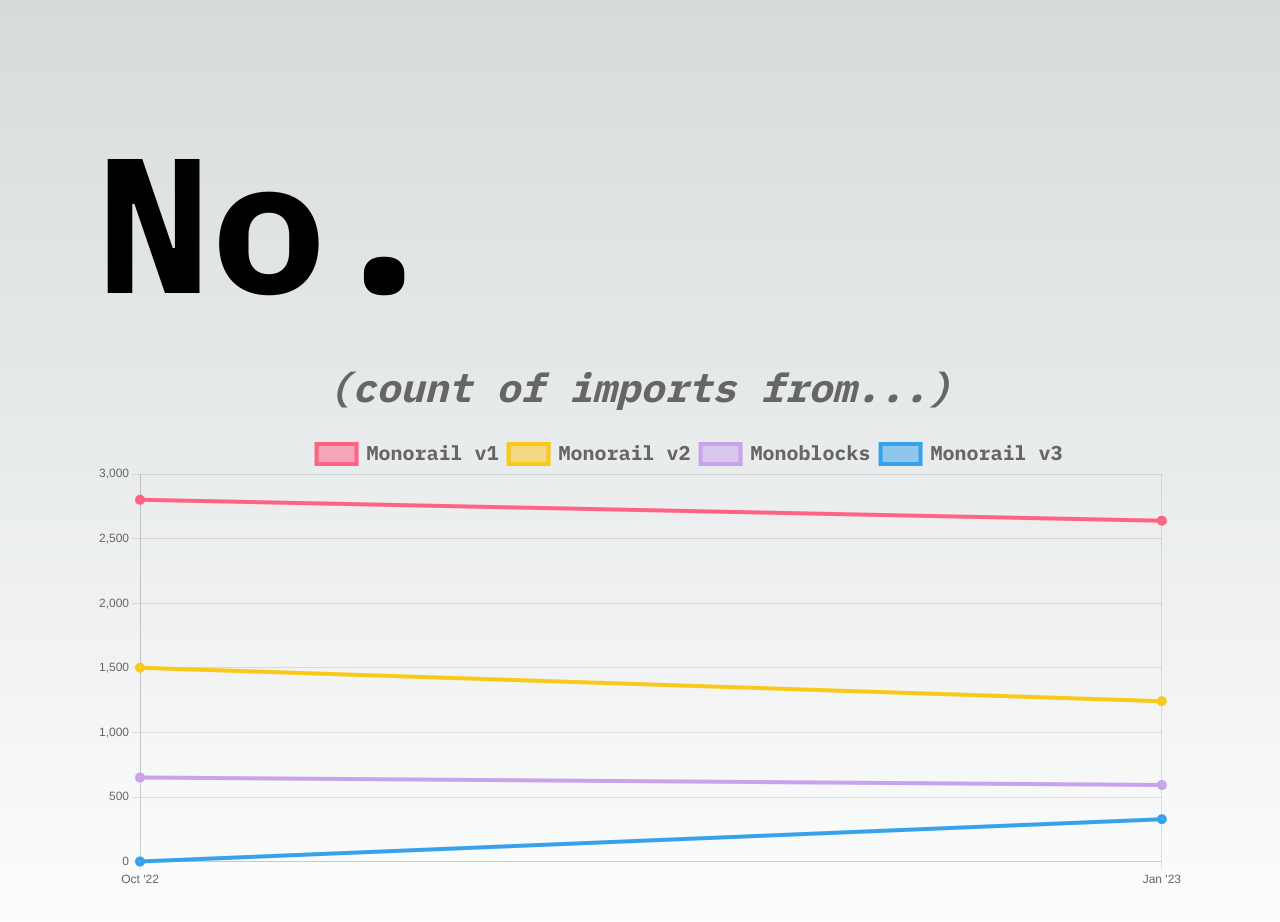
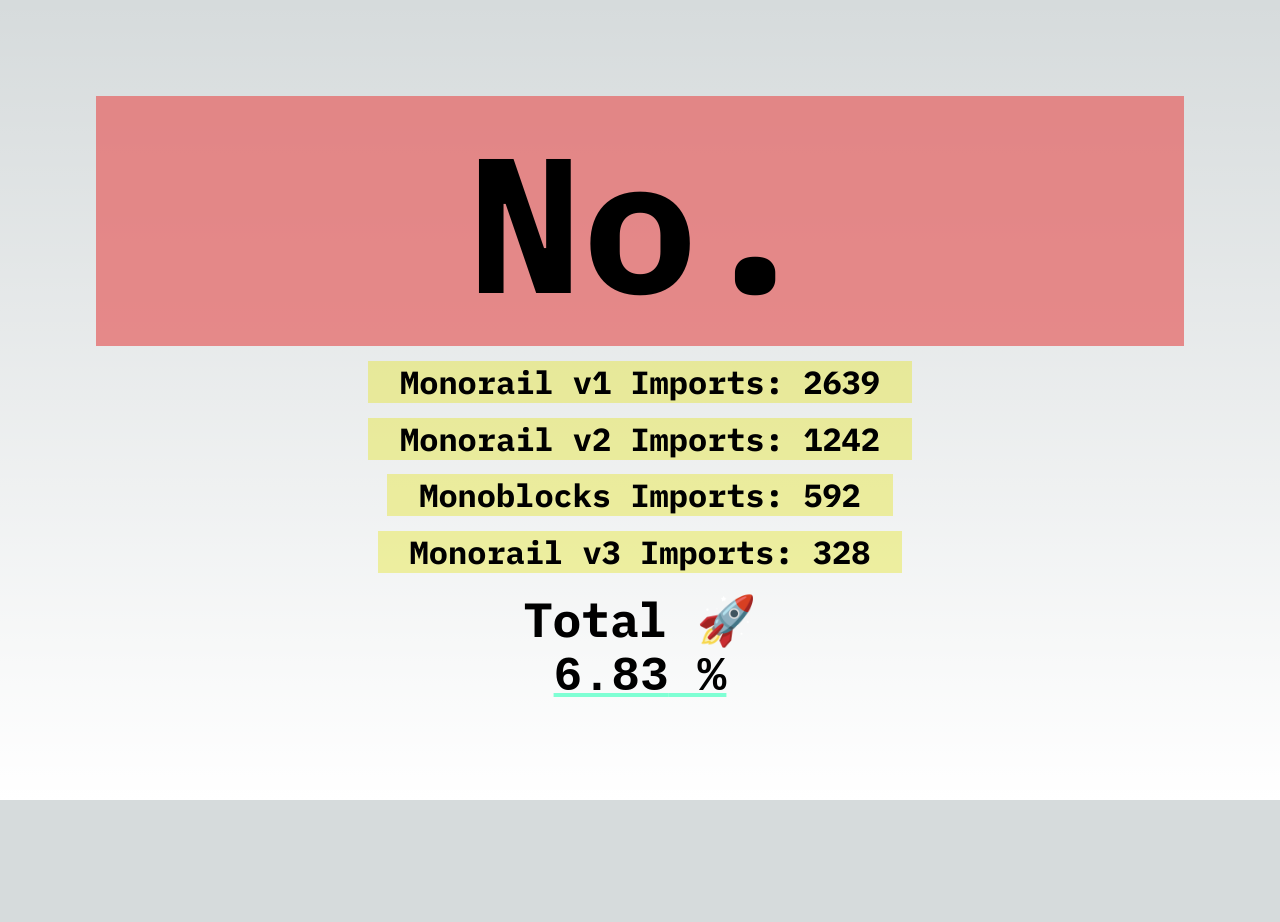
Before and after one commit to newswim/arewemonorailyet.com, a Next.js app: page / in a window 1280 px wide. Shown: the top 922 px of the page. After the commit the page ends 800 px from the top, so only its background shows below. Built offline with nearby package versions, Linux system fonts and the light colour scheme.

Commit message:
simplify

```diff
--- a/package.json
+++ b/package.json
@@ -13,12 +13,10 @@
     "@types/node": "18.11.18",
     "@types/react": "18.0.27",
     "@types/react-dom": "18.0.10",
-    "chart.js": "^4.2.0",
     "eslint": "8.32.0",
     "eslint-config-next": "13.1.5",
     "next": "13.1.5",
     "react": "18.2.0",
-    "react-chartjs-2": "^5.2.0",
     "react-dom": "18.2.0",
     "typescript": "4.9.4"
   }
--- a/src/app/page.module.css
+++ b/src/app/page.module.css
@@ -8,17 +8,29 @@
 }
 
 .no {
-  display: inherit;
-  justify-content: inherit;
-  align-items: inherit;
+  display: block;
+  width: 100%;
+  text-align: center;
   font-size: 12rem;
-  max-width: var(--max-width);
-  width: 100%;
-  z-index: 2;
-  font-family: var(--font-plex);
+  background-color: #e56969bf;
 }
 
 .chart_wrapper {
-  font-family: var(--font-plex);
   max-width: 80rem;
 }
+
+.part {
+  font-size: 2rem;
+  padding: 0 1em;
+  background-color: #e2e21863;
+}
+
+.total {
+  font-size: 3rem;
+}
+
+.total pre {
+  text-decoration: underline;
+  text-decoration-color: aquamarine;
+  text-align: center;
+}
--- a/src/app/page.tsx
+++ b/src/app/page.tsx
@@ -1,13 +1,27 @@
 'use client'
 
-import { MonorailChart } from '@/components/Chart'
 import styles from './page.module.css'
 
 export default function Home() {
   return (
     <main className={styles.main}>
       <h1 className={styles.no}>No.</h1>
-      <MonorailChart />
+      <h2 className={styles.part}>Monorail v1 Imports: {monorailv1}</h2>
+      <h2 className={styles.part}>Monorail v2 Imports: {monorailv2}</h2>
+      <h2 className={styles.part}>Monoblocks Imports: {monoblocks}</h2>
+      <h2 className={styles.part}>Monorail v3 Imports: {monorailv3}</h2>
+      <h3 className={styles.total}>
+        Total 🚀
+        <pre>{(percentage * 100).toFixed(2)} %</pre>
+      </h3>
     </main>
   )
 }
+
+const monorailv1 = 2639
+const monorailv2 = 1242
+const monoblocks = 592
+const monorailv3 = 328
+
+const percentage =
+  monorailv3 / (monorailv1 + monorailv2 + monoblocks + monorailv3)
--- a/src/components/Chart.tsx
+++ b/src/components/Chart.tsx
@@ -1,100 +1,101 @@
-import {
-  Chart as ChartJS,
-  CategoryScale,
-  LinearScale,
-  PointElement,
-  LineElement,
-  Title,
-  Tooltip,
-  Legend,
-  ChartData,
-  Filler,
-} from 'chart.js'
-import { Line } from 'react-chartjs-2'
-import { plex } from './font'
+export default function Ignore() {}
+// import {
+//   Chart as ChartJS,
+//   CategoryScale,
+//   LinearScale,
+//   PointElement,
+//   LineElement,
+//   Title,
+//   Tooltip,
+//   Legend,
+//   ChartData,
+//   Filler,
+// } from 'chart.js'
+// import { Line } from 'react-chartjs-2'
+// import { plex } from './font'
 
-export const MonorailChart = () => {
-  return <Line options={options} data={data} />
-}
+// export const MonorailChart = () => {
+//   return <Line options={options} data={data} />
+// }
 
-ChartJS.register(
-  CategoryScale,
-  LinearScale,
-  PointElement,
-  LineElement,
-  Title,
-  Tooltip,
-  Legend,
-  Filler
-)
+// ChartJS.register(
+//   CategoryScale,
+//   LinearScale,
+//   PointElement,
+//   LineElement,
+//   Title,
+//   Tooltip,
+//   Legend,
+//   Filler
+// )
 
-const options = {
-  responsive: true,
-  borderWidth: 4,
-  plugins: {
-    filler: {
-      drawTime: 'beforeDatasetDraw' as const,
-      propagate: true,
-    },
-    legend: {
-      position: 'top' as const,
-      labels: {
-        font: {
-          size: 20,
-          family: plex.style.fontFamily,
-        },
-      },
-    },
-    title: {
-      display: true,
-      text: '(count of imports from...)',
-      padding: 20,
-      font: {
-        size: 40,
-        family: plex.style.fontFamily,
-        style: 'italic' as const,
-      },
-    },
-  },
-}
+// const options = {
+//   responsive: true,
+//   borderWidth: 4,
+//   plugins: {
+//     filler: {
+//       drawTime: 'beforeDatasetDraw' as const,
+//       propagate: true,
+//     },
+//     legend: {
+//       position: 'top' as const,
+//       labels: {
+//         font: {
+//           size: 20,
+//           family: plex.style.fontFamily,
+//         },
+//       },
+//     },
+//     title: {
+//       display: true,
+//       text: '(count of imports from...)',
+//       padding: 20,
+//       font: {
+//         size: 40,
+//         family: plex.style.fontFamily,
+//         style: 'italic' as const,
+//       },
+//     },
+//   },
+// }
 
-const labels = ["Oct '22", "Jan '23"]
+// const labels = ["Oct '22", "Jan '23"]
 
-const data: ChartData<'line'> = {
-  labels,
-  datasets: [
-    {
-      label: 'Monorail v1',
-      data: [2800, 2639],
-      borderColor: 'rgb(255, 99, 132)',
-      backgroundColor: 'rgba(255, 99, 132, 0.5)',
-      // fill: 'stack',
-    },
-    {
-      label: 'Monorail v2',
-      data: [1500, 1242],
-      borderColor: 'rgb(250, 200, 25)',
-      backgroundColor: 'rgba(250, 200, 25, 0.5)',
-      // fill: 'stack',
-    },
-    {
-      label: 'Monoblocks',
-      data: [650, 592],
-      borderColor: 'rgb(200, 162, 235)',
-      backgroundColor: 'rgba(200, 162, 235, 0.5)',
-      // fill: 'stack',
-    },
-    {
-      label: 'Monorail v3',
-      data: [0, 328],
-      borderColor: 'rgb(53, 162, 235)',
-      backgroundColor: 'rgba(53, 162, 235, 0.5)',
-      // fill: 'stack',
-    },
-  ],
-}
+// const data: ChartData<'line'> = {
+//   labels,
+//   datasets: [
+//     {
+//       label: 'Monorail v1',
+//       data: [2800, 2639],
+//       borderColor: 'rgb(255, 99, 132)',
+//       backgroundColor: 'rgba(255, 99, 132, 0.5)',
+//       // fill: 'stack',
+//     },
+//     {
+//       label: 'Monorail v2',
+//       data: [1500, 1242],
+//       borderColor: 'rgb(250, 200, 25)',
+//       backgroundColor: 'rgba(250, 200, 25, 0.5)',
+//       // fill: 'stack',
+//     },
+//     {
+//       label: 'Monoblocks',
+//       data: [650, 592],
+//       borderColor: 'rgb(200, 162, 235)',
+//       backgroundColor: 'rgba(200, 162, 235, 0.5)',
+//       // fill: 'stack',
+//     },
+//     {
+//       label: 'Monorail v3',
+//       data: [0, 328],
+//       borderColor: 'rgb(53, 162, 235)',
+//       backgroundColor: 'rgba(53, 162, 235, 0.5)',
+//       // fill: 'stack',
+//     },
+//   ],
+// }
 
-// Monorail v1 Imports: 2639
-// Monorail v2 Imports: 1242
-// Monoblocks Imports: 592
-// 🚀 Monorail v3 Imports: 328 (6.83%)
+// // Monorail v1 Imports: 2639
+// // Monorail v2 Imports: 1242
+// // Monoblocks Imports: 592
+// // 🚀 Monorail v3 Imports: 328 (6.83%)
```
Also changed, not shown: 1 other file (tests, documents, lock files or other folders).
